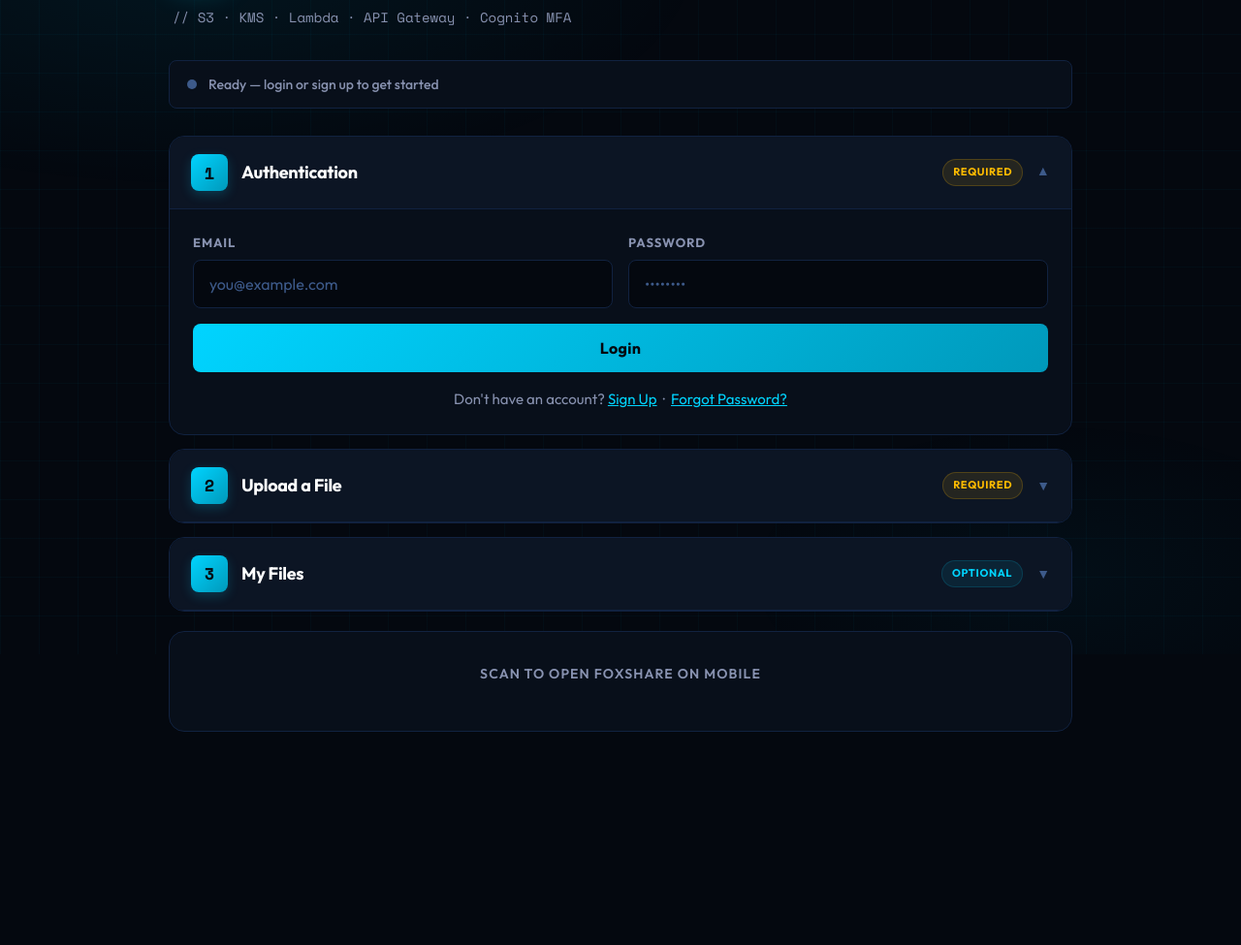
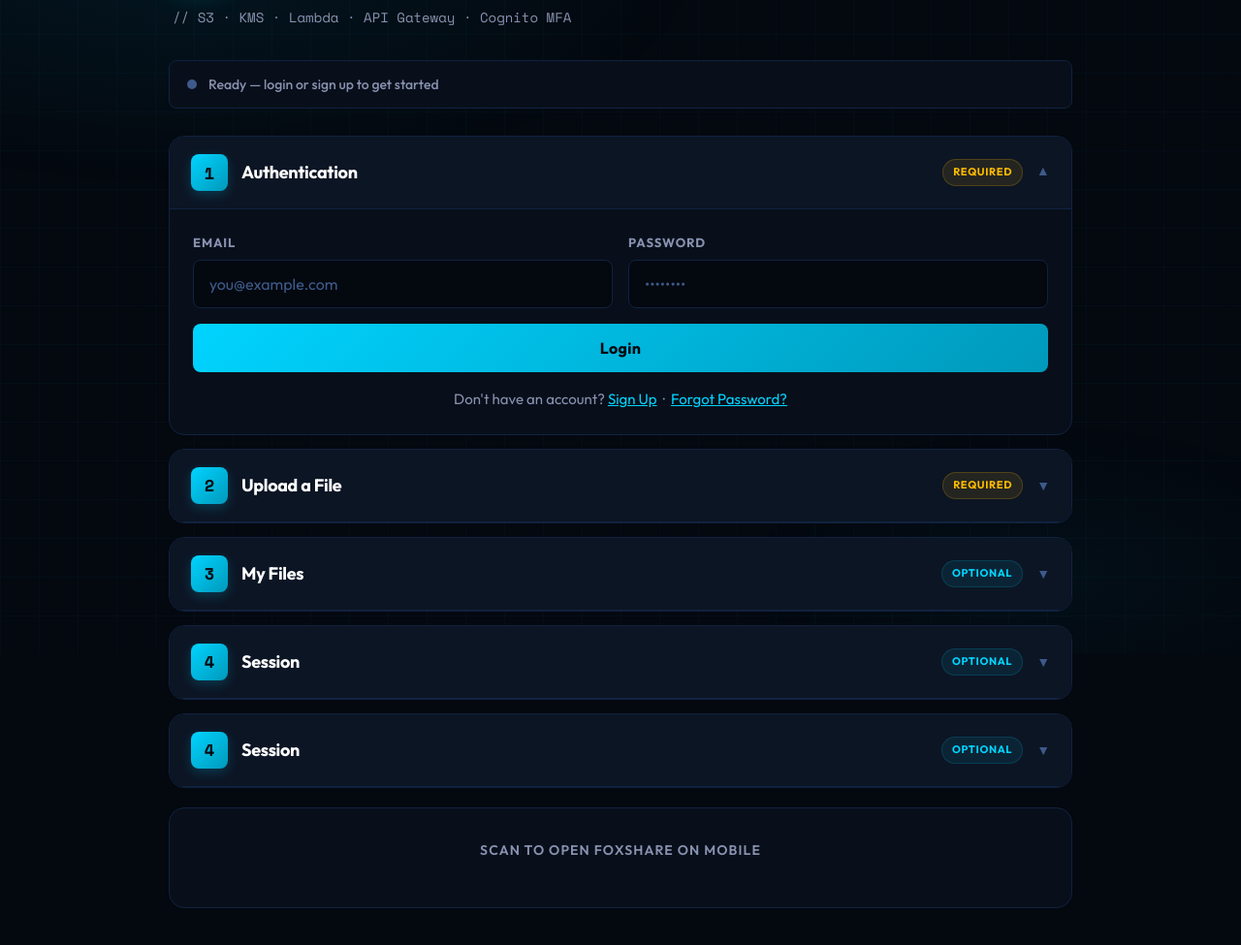
Before and after one commit to ukahip/Fox-Share-V2, a website: page index.html in a window 1280 px wide. Shown: the part 125-1100 px from the top of the page at 97% size. Before the commit the page ends 980 px from the top, so only its background shows below. Drawn offline with nearby package versions, Linux system fonts and the light colour scheme; a script that the page names is missing.

```diff
--- a/index.html
+++ b/index.html
@@ -220,6 +220,32 @@
       <div class="files-list" id="filesList"></div>
     </div>
   </div>
+  <!-- STEP 4: LOGOUT -->
+  <div class="card">
+    <div class="card-head" onclick="toggle('logout')">
+      <div class="step">4</div>
+      <span class="card-title">Session</span>
+      <span class="badge badge-opt">OPTIONAL</span>
+      <span class="chevron" id="ch-logout">▼</span>
+    </div>
+    <div class="card-body" id="bd-logout">
+      <button class="btn btn-primary" onclick="logout()">Logout</button>
+    </div>
+  </div>
+
+  <!-- STEP 4: LOGOUT -->
+  <div class="card">
+    <div class="card-head" onclick="toggle('logout')">
+      <div class="step">4</div>
+      <span class="card-title">Session</span>
+      <span class="badge badge-opt">OPTIONAL</span>
+      <span class="chevron" id="ch-logout">▼</span>
+    </div>
+    <div class="card-body" id="bd-logout">
+      <button class="btn btn-primary" onclick="logout()">Logout</button>
+    </div>
+  </div>
+
   <!-- QR CODE -->
   <div class="qr-section">
     <p>Scan to open FoxShare on mobile</p>
```
